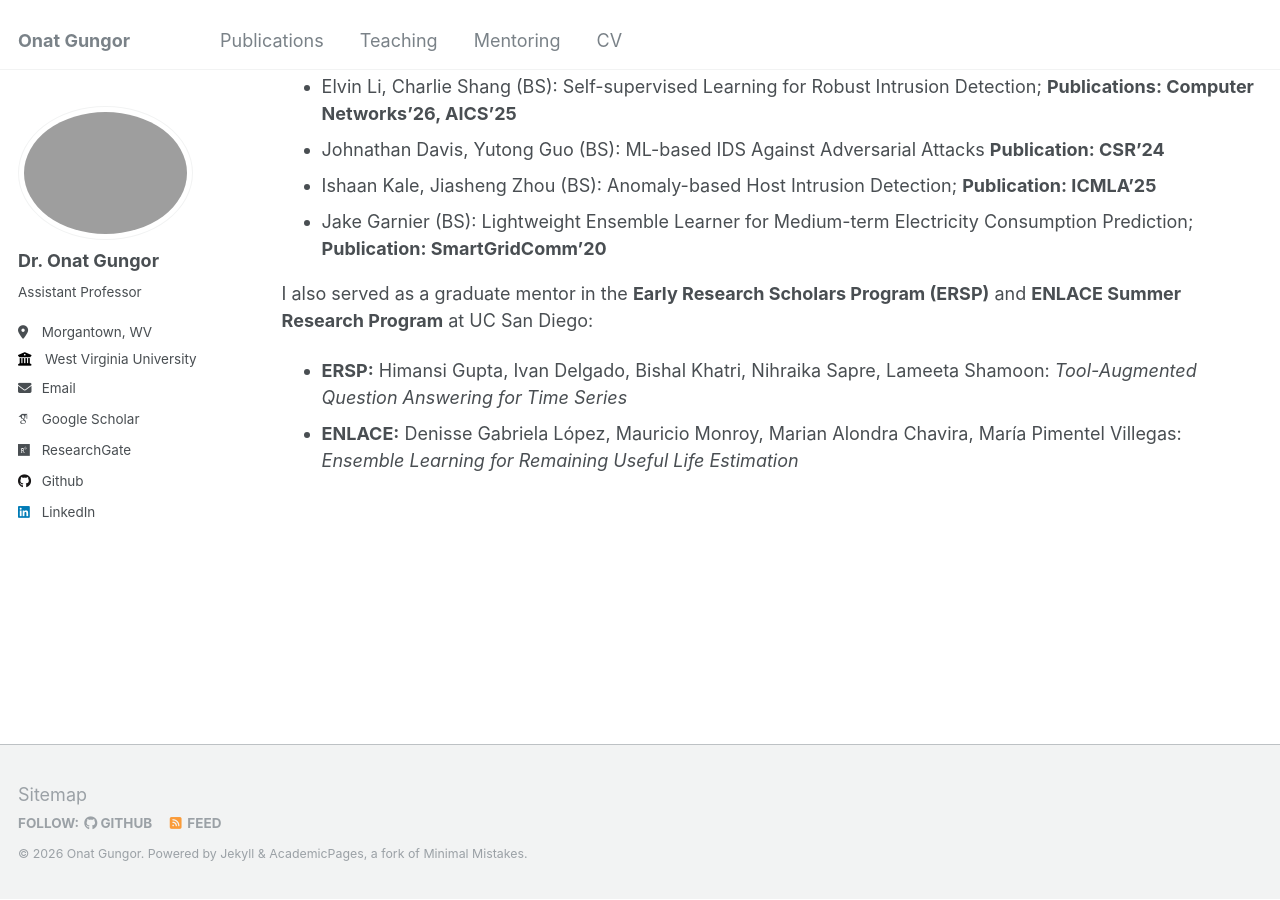
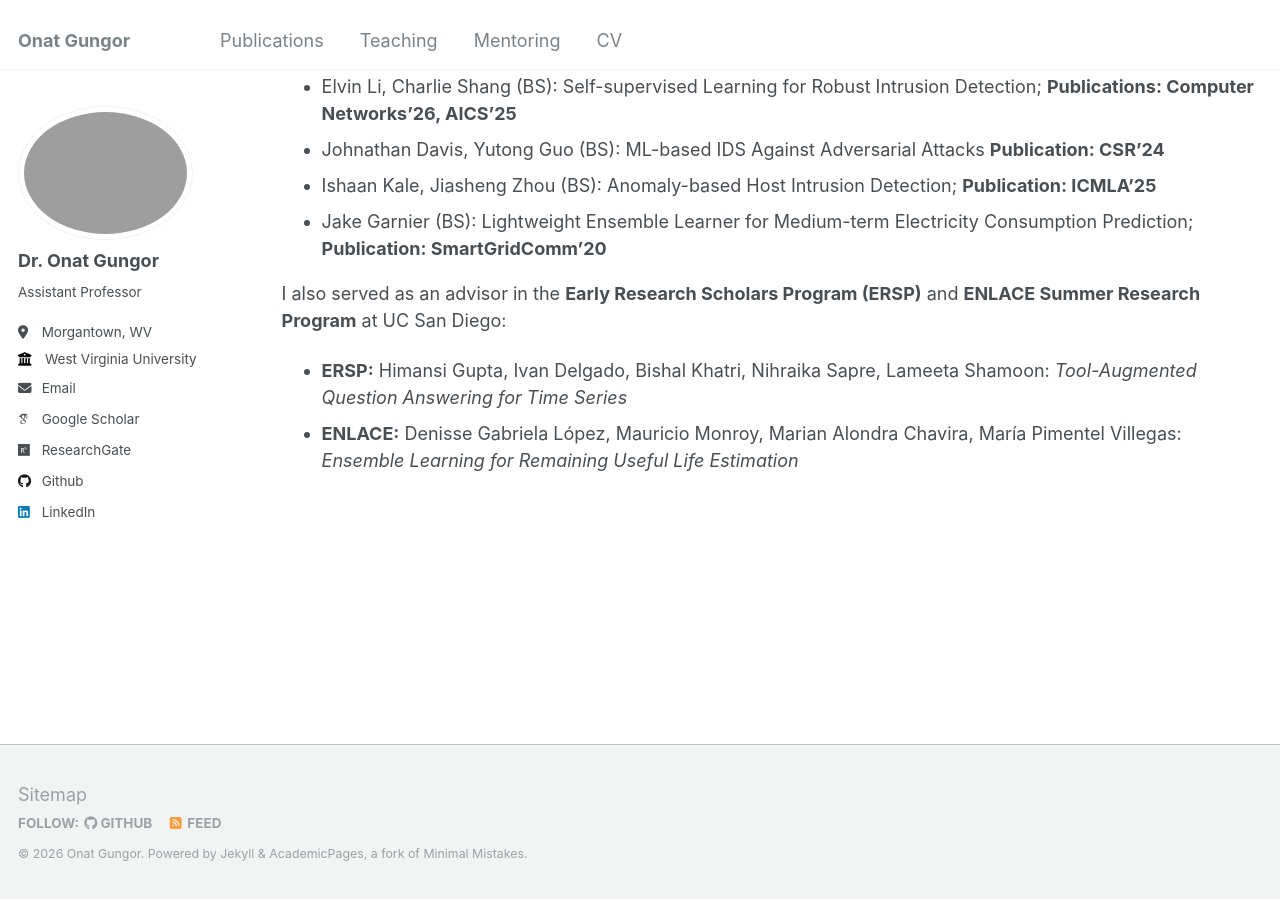
Before and after one commit to onatucsd/onatucsd.github.io, a Jekyll site: the page built from _pages/mentoring.md, in a window 1280 px wide and 900 px high, scrolled down 882 px. Built offline with Jekyll 4.4.1, drawn with Linux system fonts in a browser that asks for light colours; some web fonts are replaced.

Commit message:
Update mentoring.md

```diff
--- a/_pages/mentoring.md
+++ b/_pages/mentoring.md
@@ -28,6 +28,6 @@ In the past, I had the opportunity to work with these students:
 * Ishaan Kale, Jiasheng Zhou (BS): Anomaly-based Host Intrusion Detection; **Publication: ICMLA'25**
 * Jake Garnier (BS): Lightweight Ensemble Learner for Medium-term Electricity Consumption Prediction; **Publication: SmartGridComm'20**
 
-I also served as a graduate mentor in the **Early Research Scholars Program (ERSP)** and **ENLACE Summer Research Program** at UC San Diego:
+I also served as an advisor in the **Early Research Scholars Program (ERSP)** and **ENLACE Summer Research Program** at UC San Diego:
 * **ERSP:** Himansi Gupta, Ivan Delgado, Bishal Khatri, Nihraika Sapre, Lameeta Shamoon: *Tool-Augmented Question Answering for Time Series*
 * **ENLACE:** Denisse Gabriela López, Mauricio Monroy, Marian Alondra Chavira, María Pimentel Villegas: *Ensemble Learning for Remaining Useful Life Estimation*
```
